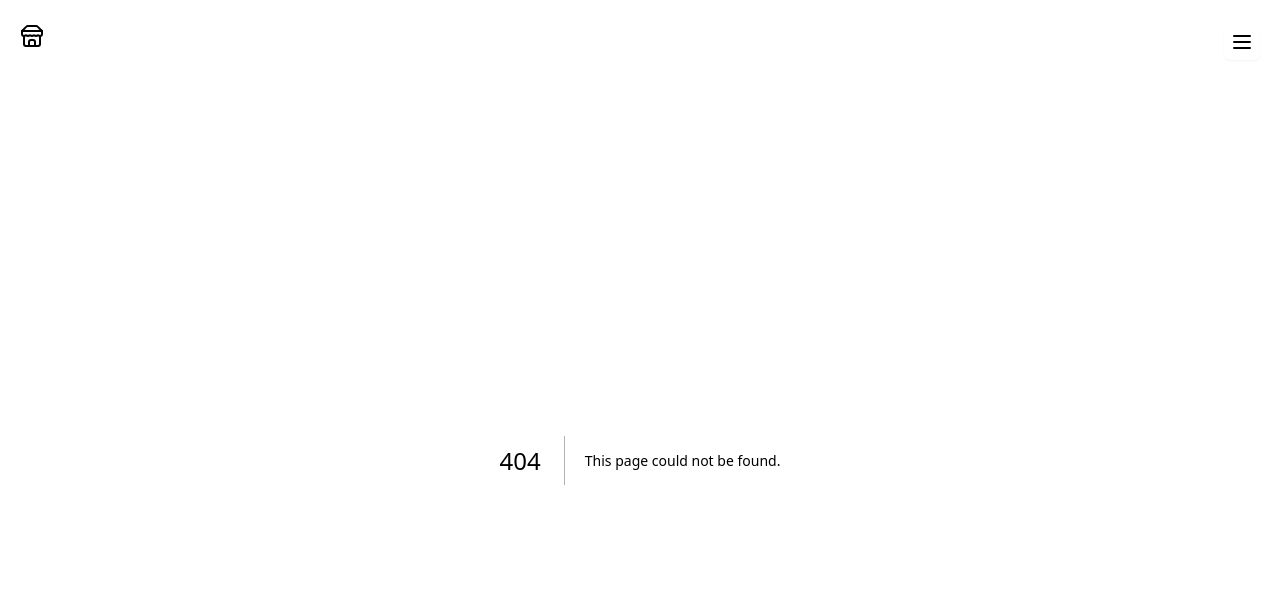
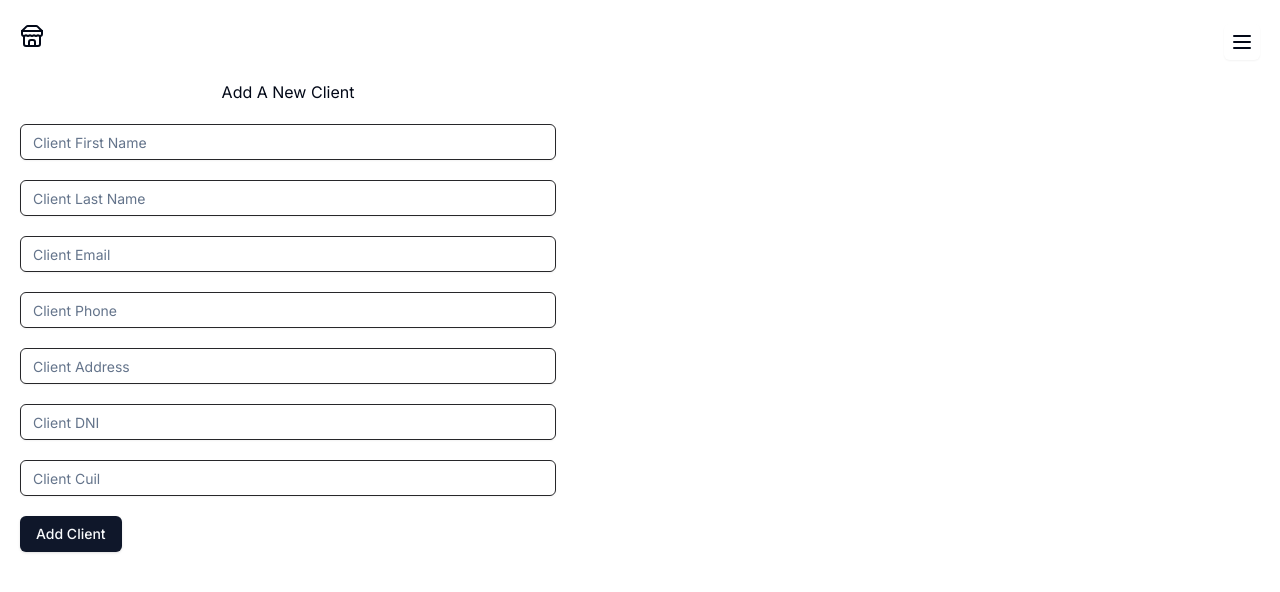
Before and after one commit to Kev-Villegas/E-Commerce-Full-Stack, a Next.js app: page /clients/new in a window 1280 px wide. Before the commit this address had no page. Shown: the top 592 px of the page. Built offline with nearby package versions, Linux system fonts and the light colour scheme.

Commit message:
feat: build the page for add a new client

```diff
--- /dev/null
+++ b/app/clients/new/page.tsx
@@ -0,0 +1,8 @@
+import React from "react";
+import ClientForm from "../_components/ClientForm";
+
+const NewClientPage = () => {
+  return <ClientForm />;
+};
+
+export default NewClientPage;
```
